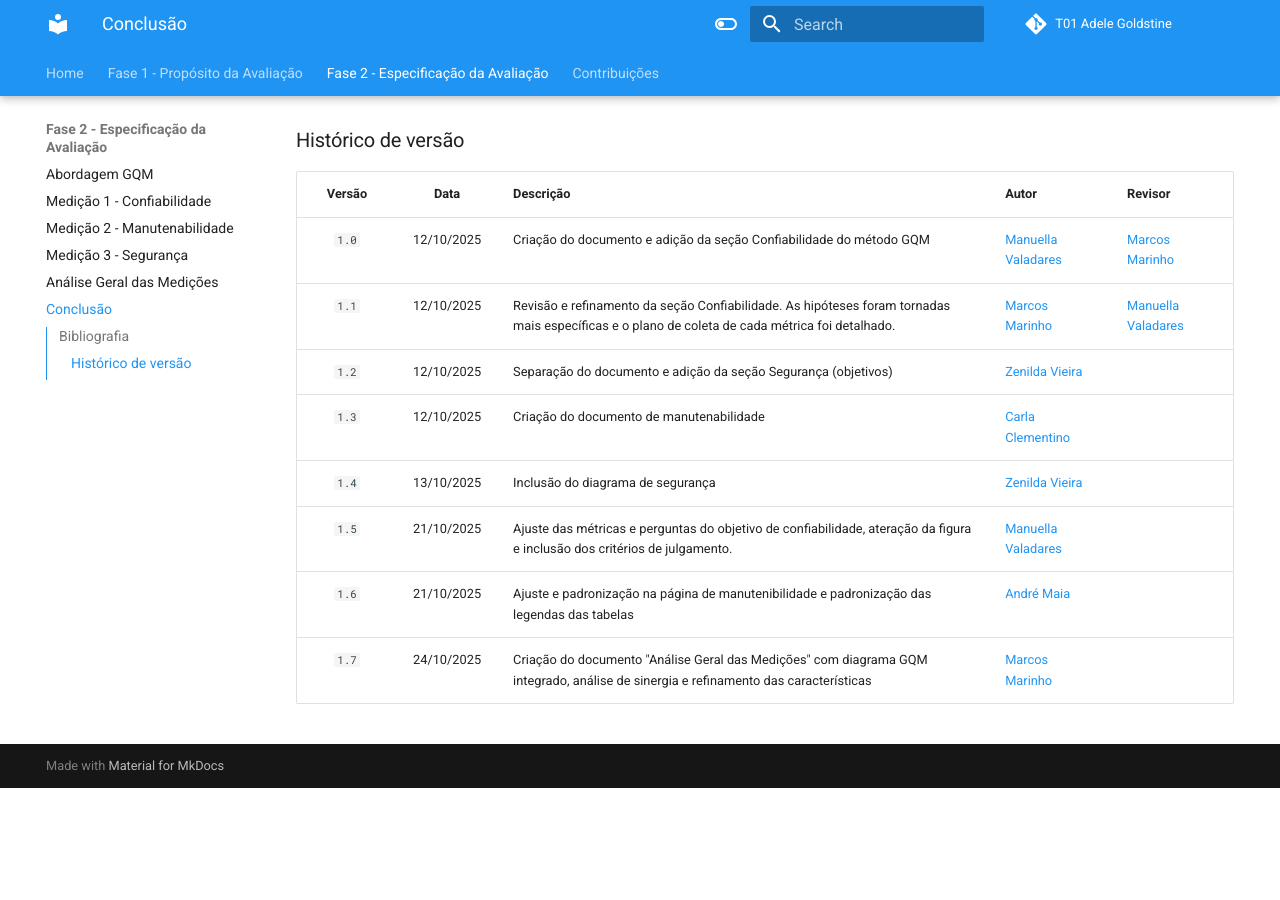
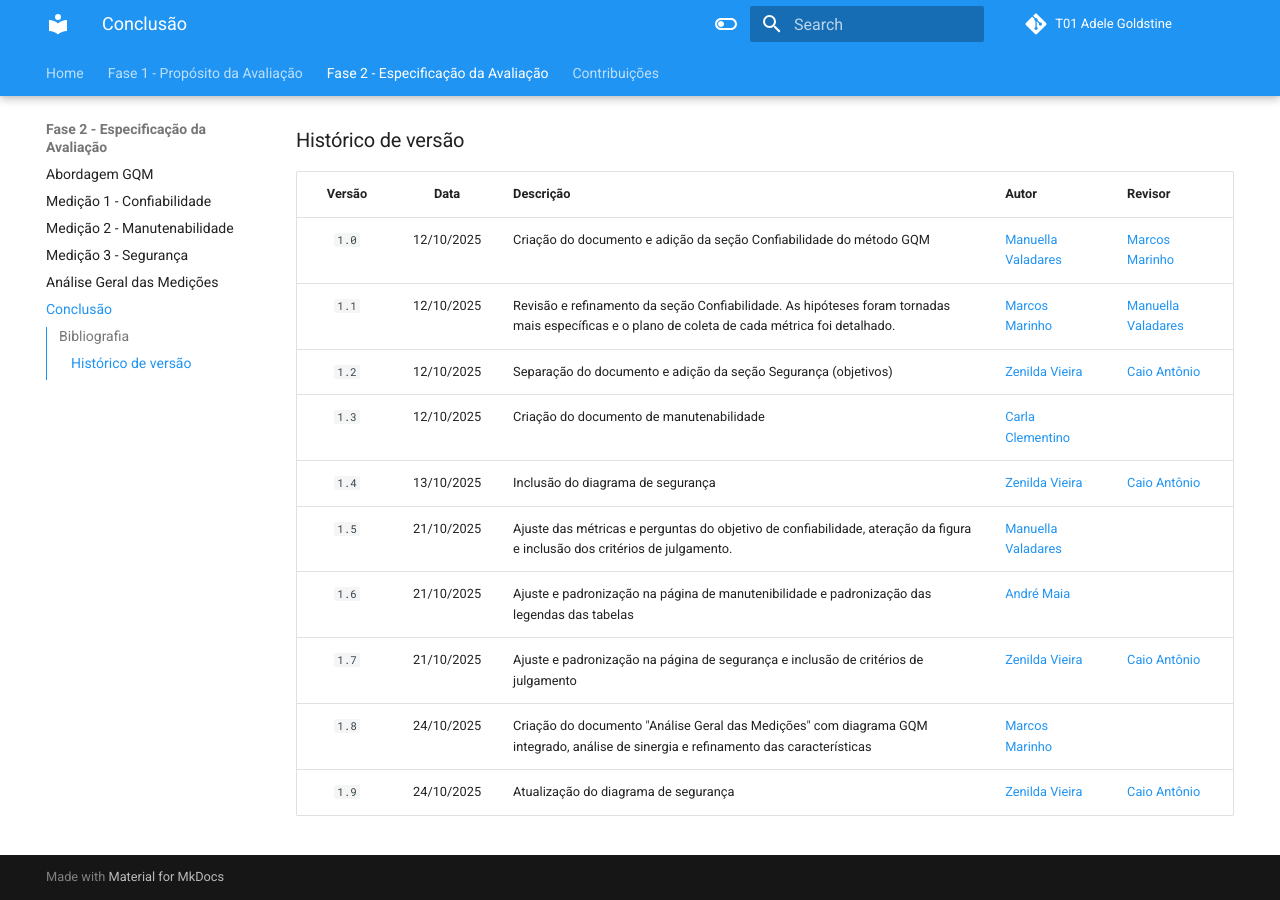
Before and after one commit to FCTE-Qualidade-de-Software-1/2025-2_T01_ADELE-GOLDSTINE, an MkDocs documentation site: the page built from docs/fase_2/conclusao.md, in a window 1280 px wide and 900 px high, scrolled down 834 px. Built offline with MkDocs 1.6.1 and Material for MkDocs 9.7.7, drawn with Linux system fonts in a browser that asks for light colours; comment, search, counter and statistics services are not loaded; before the commit the page ends 1622 px from its top, so only the background shows below that.

Commit message:
atualização da tabela de contribuições e do histórico de versões

```diff
--- a/docs/fase_2/conclusao.md
+++ b/docs/fase_2/conclusao.md
@@ -28,11 +28,13 @@ O trabalho foi centrado na decomposição das três características priorizadas
 
 | Versão |    Data    | Descrição                                                                     | Autor                                                  | Revisor                                               |
 | :----: | :--------: | :---------------------------------------------------------------------------- | :----------------------------------------------------- | :---------------------------------------------------- |
-| `1.0`  | 12/10/2025 | Criação do documento e adição da seção Confiabilidade do método GQM | [Manuella Valadares](https://github.com/manuvaladares)         |  [Marcos Marinho](https://github.com/devMarcosVM)     |
-| `1.1` | 12/10/2025 | Revisão e refinamento da seção Confiabilidade. As hipóteses foram tornadas mais específicas e o plano de coleta de cada métrica foi detalhado. |  [Marcos Marinho](https://github.com/devMarcosVM) |[Manuella Valadares](https://github.com/manuvaladares) |
-| `1.2`  | 12/10/2025 | Separação do documento e adição da seção Segurança (objetivos)  | [Zenilda Vieira](https://github.com/ZenildaVieira)         |       |
-| `1.3`  | 12/10/2025 | Criação do documento de manutenabilidade  | [Carla Clementino](https://github.com/ccarlaa)         |       |
-| `1.4`  | 13/10/2025 | Inclusão do diagrama de segurança  |  [Zenilda Vieira](https://github.com/ZenildaVieira)        |       |
+| `1.0`  | 12/10/2025 | Criação do documento e adição da seção Confiabilidade do método GQM           | [Manuella Valadares](https://github.com/manuvaladares)         |  [Marcos Marinho](https://github.com/devMarcosVM)     |
+| `1.1`  | 12/10/2025 | Revisão e refinamento da seção Confiabilidade. As hipóteses foram tornadas mais específicas e o plano de coleta de cada métrica foi detalhado. |  [Marcos Marinho](https://github.com/devMarcosVM) |[Manuella Valadares](https://github.com/manuvaladares) |
+| `1.2`  | 12/10/2025 | Separação do documento e adição da seção Segurança (objetivos)                | [Zenilda Vieira](https://github.com/ZenildaVieira)             | [Caio Antônio](http://github.com/Caio-Antonio) |
+| `1.3`  | 12/10/2025 | Criação do documento de manutenabilidade                                      | [Carla Clementino](https://github.com/ccarlaa)                 |       |
+| `1.4`  | 13/10/2025 | Inclusão do diagrama de segurança                                             | [Zenilda Vieira](https://github.com/ZenildaVieira)             | [Caio Antônio](http://github.com/Caio-Antonio) |
 | `1.5`  | 21/10/2025 | Ajuste das métricas e perguntas do objetivo de confiabilidade, ateração da figura e inclusão dos critérios de julgamento. |  [Manuella Valadares](https://github.com/manuvaladares)        |       |
 | `1.6`  | 21/10/2025 | Ajuste e padronização na página de manutenibilidade e padronização das legendas das tabelas |  [André Maia](https://github.com/andre-maia51)        |       |
-| `1.7` | 24/10/2025 | Criação do documento "Análise Geral das Medições" com diagrama GQM integrado, análise de sinergia e refinamento das características|  [Marcos Marinho](https://github.com/devMarcosVM) | |
+| `1.7`  | 21/10/2025 | Ajuste e padronização na página de segurança e inclusão de critérios de julgamento | [Zenilda Vieira](https://github.com/ZenildaVieira)             | [Caio Antônio](http://github.com/Caio-Antonio)       |
+| `1.8`  | 24/10/2025 | Criação do documento "Análise Geral das Medições" com diagrama GQM integrado, análise de sinergia e refinamento das características|  [Marcos Marinho](https://github.com/devMarcosVM) | |
+| `1.9`  | 24/10/2025 | Atualização do diagrama de segurança                                             | [Zenilda Vieira](https://github.com/ZenildaVieira)             | [Caio Antônio](http://github.com/Caio-Antonio)|
```
Also changed, not shown: docs/contribuicoes/fase-2.md (+8 -8 lines).
